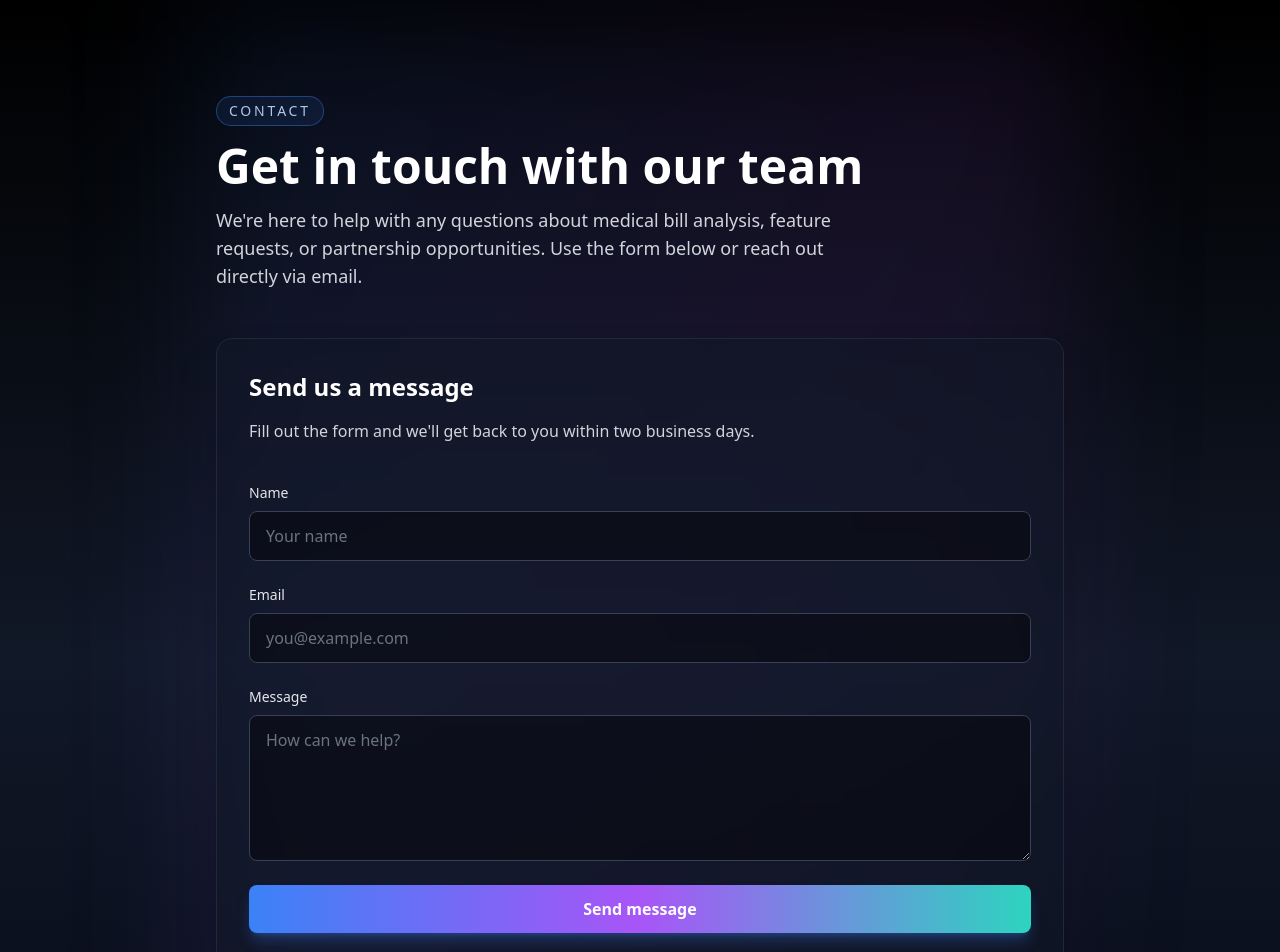
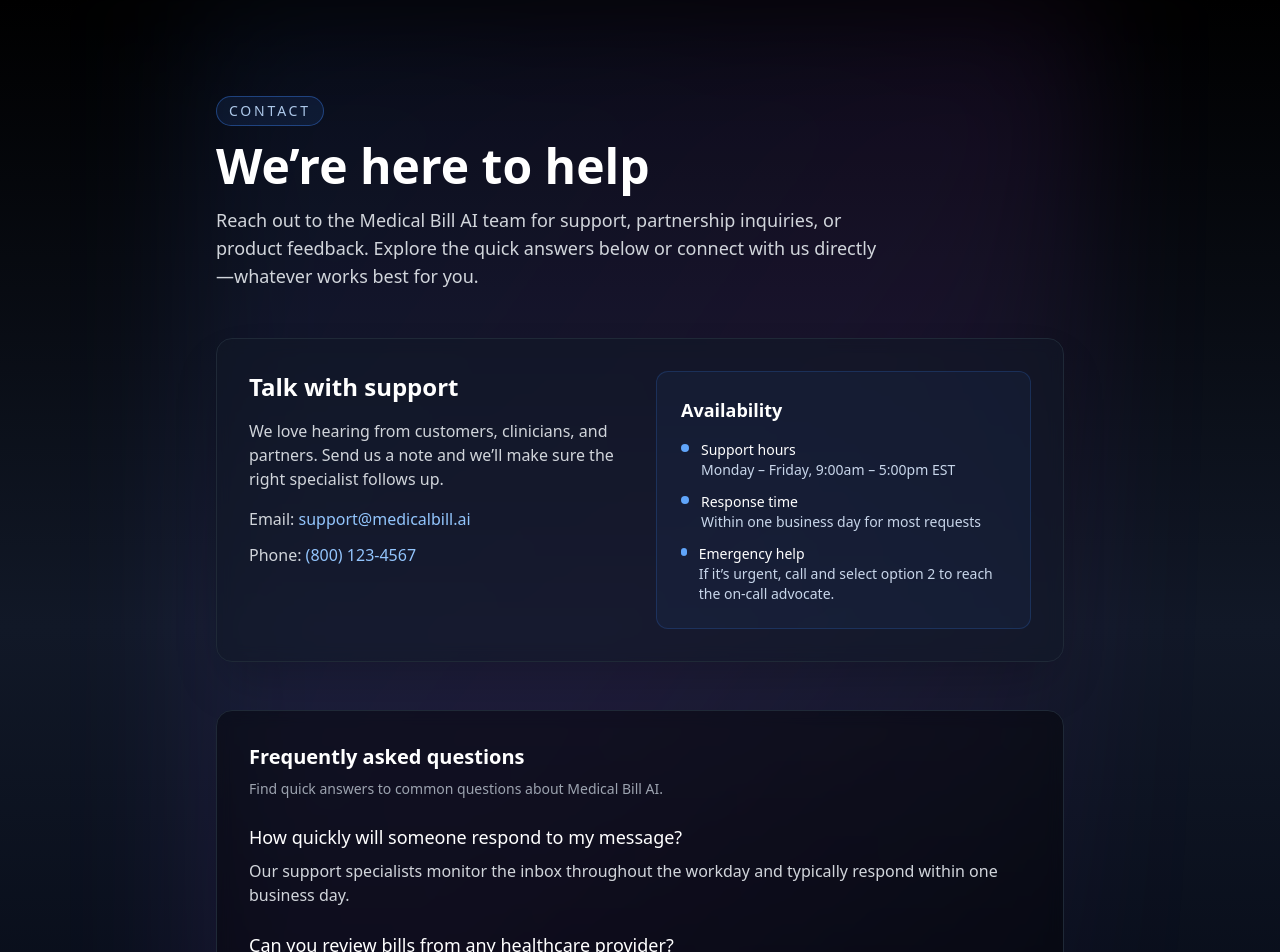
Before and after one commit to lightwheel10/medical-bill-ai, a Next.js app: page /contact in a window 1280 px wide. Shown: the top 952 px of the page. Built offline with nearby package versions, Linux system fonts and the light colour scheme; no server answers.

Commit message:
Simplify contact page with direct support details and FAQs

```diff
--- a/src/app/contact/page.tsx
+++ b/src/app/contact/page.tsx
@@ -1,3 +1,18 @@
+const faqs = [
+  {
+    question: "How quickly will someone respond to my message?",
+    answer: "Our support specialists monitor the inbox throughout the workday and typically respond within one business day."
+  },
+  {
+    question: "Can you review bills from any healthcare provider?",
+    answer: "Yes. As long as you can share a clear image or PDF of the bill, our AI can analyze charges and insurance details from any provider."
+  },
+  {
+    question: "Do you offer help with insurance appeals?",
+    answer: "We can highlight potential issues and next steps, and our team can connect you with partner advocates for complex appeals."
+  }
+];
+
 export default function ContactPage() {
   return (
     <main className="min-h-screen bg-gradient-to-b from-black via-gray-900 to-gray-950 text-gray-100">
@@ -8,71 +23,67 @@
             <p className="inline-flex items-center rounded-full border border-blue-500/40 bg-blue-500/10 px-3 py-1 text-sm uppercase tracking-[0.2em] text-blue-200/90">
               Contact
             </p>
-            <h1 className="text-4xl font-semibold text-white sm:text-5xl">Get in touch with our team</h1>
+            <h1 className="text-4xl font-semibold text-white sm:text-5xl">We’re here to help</h1>
             <p className="max-w-2xl text-base text-gray-300 sm:text-lg">
-              We&apos;re here to help with any questions about medical bill analysis, feature requests, or partnership opportunities. Use the form below or reach out directly via email.
+              Reach out to the Medical Bill AI team for support, partnership inquiries, or product feedback. Explore the quick answers below or connect with us directly—whatever works best for you.
             </p>
           </header>
 
-          <section className="grid gap-10 rounded-2xl border border-gray-800 bg-gray-900/60 p-8 shadow-2xl backdrop-blur">
+          <section className="grid gap-8 rounded-2xl border border-gray-800 bg-gray-900/60 p-8 shadow-2xl backdrop-blur sm:grid-cols-2">
             <div className="space-y-4">
-              <h2 className="text-2xl font-semibold text-white">Send us a message</h2>
+              <h2 className="text-2xl font-semibold text-white">Talk with support</h2>
               <p className="text-gray-300">
-                Fill out the form and we&apos;ll get back to you within two business days.
+                We love hearing from customers, clinicians, and partners. Send us a note and we’ll make sure the right specialist follows up.
               </p>
+              <div className="space-y-3 text-gray-300">
+                <p>
+                  Email: <a href="mailto:support@medicalbill.ai" className="text-blue-300 hover:text-blue-200">support@medicalbill.ai</a>
+                </p>
+                <p>
+                  Phone: <a href="tel:+18001234567" className="text-blue-300 hover:text-blue-200">(800) 123-4567</a>
+                </p>
+              </div>
             </div>
-            <form className="grid gap-6" aria-label="Contact form">
-              <label className="grid gap-2 text-sm text-gray-200">
-                Name
-                <input
-                  type="text"
-                  name="name"
-                  placeholder="Your name"
-                  className="rounded-lg border border-gray-700 bg-black/40 px-4 py-3 text-base text-gray-100 placeholder:text-gray-500 focus:border-blue-500 focus:outline-none focus:ring-2 focus:ring-blue-500/40"
-                  required
-                />
-              </label>
-              <label className="grid gap-2 text-sm text-gray-200">
-                Email
-                <input
-                  type="email"
-                  name="email"
-                  placeholder="you@example.com"
-                  className="rounded-lg border border-gray-700 bg-black/40 px-4 py-3 text-base text-gray-100 placeholder:text-gray-500 focus:border-blue-500 focus:outline-none focus:ring-2 focus:ring-blue-500/40"
-                  required
-                />
-              </label>
-              <label className="grid gap-2 text-sm text-gray-200">
-                Message
-                <textarea
-                  name="message"
-                  rows={5}
-                  placeholder="How can we help?"
-                  className="rounded-lg border border-gray-700 bg-black/40 px-4 py-3 text-base text-gray-100 placeholder:text-gray-500 focus:border-blue-500 focus:outline-none focus:ring-2 focus:ring-blue-500/40"
-                  required
-                />
-              </label>
-              <button
-                type="submit"
-                className="inline-flex items-center justify-center rounded-lg bg-gradient-to-r from-blue-500 via-purple-500 to-teal-400 px-6 py-3 text-base font-semibold text-white shadow-lg shadow-blue-500/30 transition hover:opacity-90 focus:outline-none focus-visible:ring-2 focus-visible:ring-blue-400/60"
-              >
-                Send message
-              </button>
-            </form>
+            <div className="rounded-xl border border-blue-500/20 bg-blue-500/5 p-6 text-sm text-blue-100">
+              <h3 className="text-lg font-semibold text-white">Availability</h3>
+              <ul className="mt-4 space-y-3 text-blue-100/90">
+                <li className="flex items-start gap-3">
+                  <span className="mt-1 h-2 w-2 rounded-full bg-blue-400" aria-hidden />
+                  <div>
+                    <p className="font-medium text-white">Support hours</p>
+                    <p>Monday – Friday, 9:00am – 5:00pm EST</p>
+                  </div>
+                </li>
+                <li className="flex items-start gap-3">
+                  <span className="mt-1 h-2 w-2 rounded-full bg-blue-400" aria-hidden />
+                  <div>
+                    <p className="font-medium text-white">Response time</p>
+                    <p>Within one business day for most requests</p>
+                  </div>
+                </li>
+                <li className="flex items-start gap-3">
+                  <span className="mt-1 h-2 w-2 rounded-full bg-blue-400" aria-hidden />
+                  <div>
+                    <p className="font-medium text-white">Emergency help</p>
+                    <p>If it’s urgent, call and select option 2 to reach the on-call advocate.</p>
+                  </div>
+                </li>
+              </ul>
+            </div>
           </section>
 
           <section className="grid gap-6 rounded-2xl border border-gray-800 bg-black/40 p-8 backdrop-blur">
-            <h2 className="text-xl font-semibold text-white">Direct contact</h2>
-            <div className="space-y-3 text-gray-300">
-              <p>
-                Email: <a href="mailto:support@medicalbill.ai" className="text-blue-300 hover:text-blue-200">support@medicalbill.ai</a>
-              </p>
-              <p>
-                Phone: <a href="tel:+18001234567" className="text-blue-300 hover:text-blue-200">(800) 123-4567</a>
-              </p>
-              <p className="text-sm text-gray-400">
-                Our support hours are Monday through Friday, 9am – 5pm EST.
-              </p>
+            <div>
+              <h2 className="text-xl font-semibold text-white">Frequently asked questions</h2>
+              <p className="mt-2 text-sm text-gray-400">Find quick answers to common questions about Medical Bill AI.</p>
+            </div>
+            <div className="space-y-6">
+              {faqs.map((faq) => (
+                <div key={faq.question} className="space-y-2">
+                  <h3 className="text-lg font-medium text-white">{faq.question}</h3>
+                  <p className="text-gray-300">{faq.answer}</p>
+                </div>
+              ))}
             </div>
           </section>
         </div>
```
